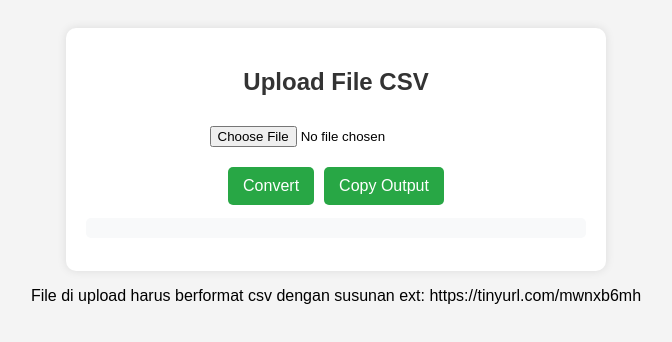
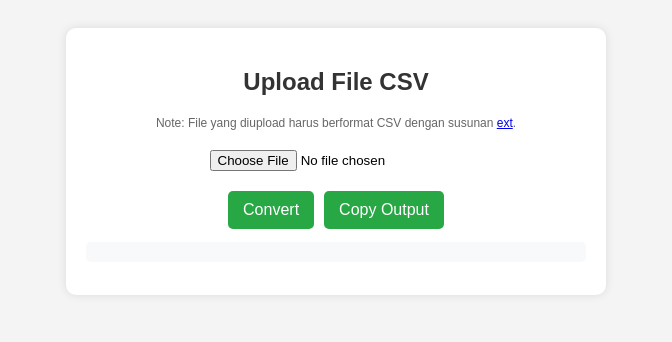
Before and after one commit to freemoviebox/csv-to-xml, a plain HTML site: page index.html in a window 1280 px wide. Shown: the whole page, without its empty margins (304-976 px from the left). Drawn offline with Linux system fonts and the light colour scheme.

Commit message:
Update index.html

```diff
--- a/index.html
+++ b/index.html
@@ -24,6 +24,11 @@
         }
         input[type="file"] {
             margin: 10px 0;
+        }
+        .note {
+            font-size: 12px;
+            color: #666;
+            margin-bottom: 10px;
         }
         .button-group {
             display: flex;
@@ -60,6 +65,7 @@
 <body>
     <div class="container">
         <h2>Upload File CSV</h2>
+        <p class="note">Note: File yang diupload harus berformat CSV dengan susunan <a href="https://tinyurl.com/mwnxb6mh" target="_blank">ext</a>.</p>
         <input type="file" id="fileInput" accept=".csv">
         <div class="button-group">
             <button onclick="convertCSV()">Convert</button>
@@ -68,7 +74,7 @@
         <pre id="output"></pre>
         <textarea id="hiddenTextarea"></textarea>
     </div>
-<center><p>File di upload harus berformat csv dengan susunan ext: https://tinyurl.com/mwnxb6mh</p></center>
+
     <script>
         function convertCSV() {
             const fileInput = document.getElementById('fileInput');
```
